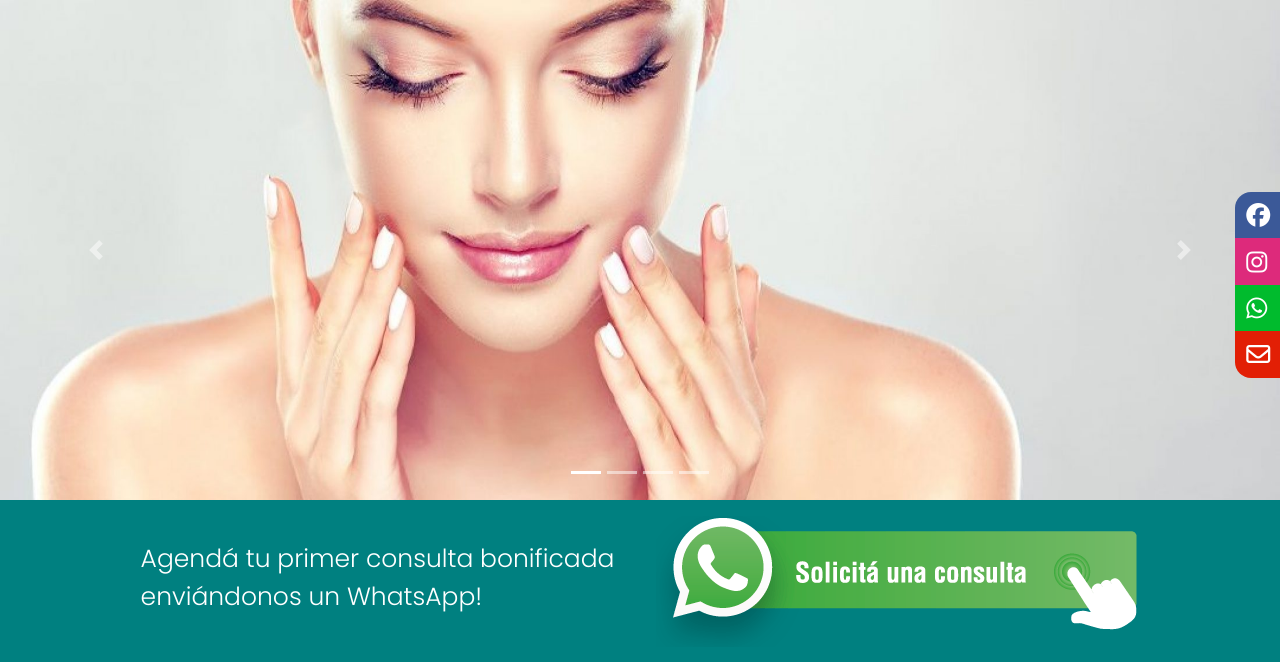
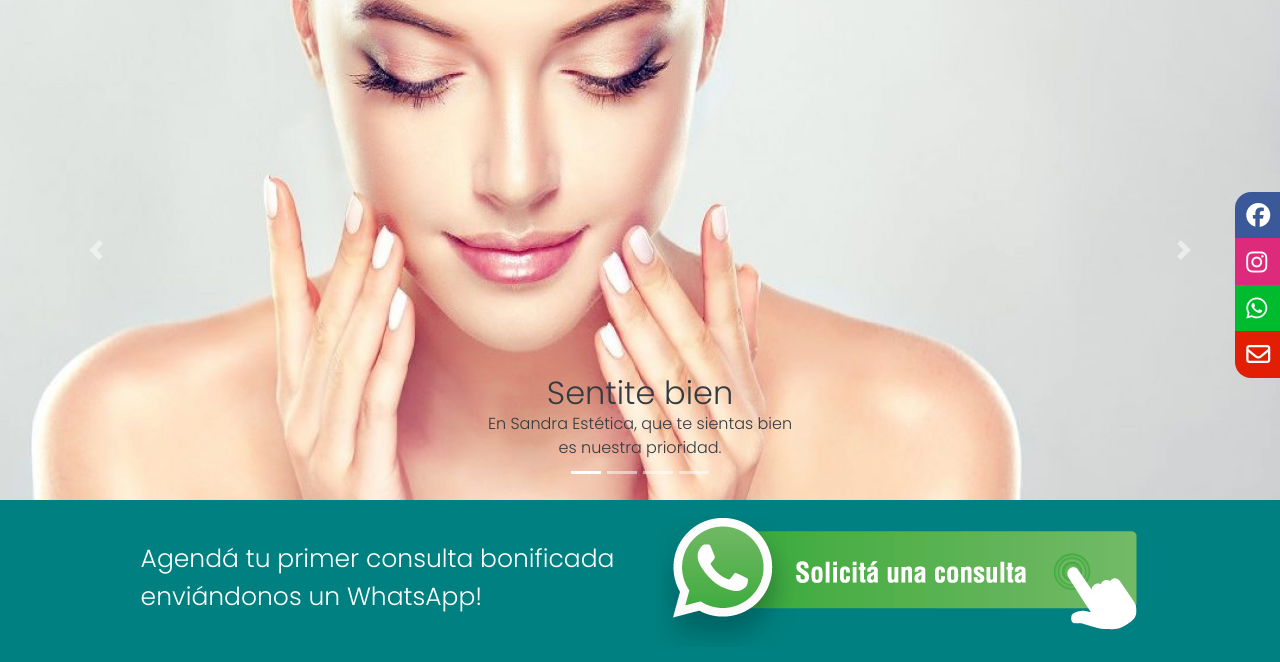
Before and after one commit to Ramiro-Garcia/UTN-ProyectoFinal, a PHP site: page / in a window 1280 px wide. Shown: the part 88-750 px from the top of the page. Run offline with PHP 8.4, Linux system fonts and the light colour scheme; some libraries are stand-ins or nearby versions.

Commit message:
Actualización del index.php
Pequeña actualización en el carousel, ahora tiene texto.

```diff
--- a/index.php
+++ b/index.php
@@ -34,7 +34,6 @@
 <?php
     include "socialBar.php";
 ?>
-
 <div id="myCarousel" class="carousel slide d-none d-lg-block " data-ride="carousel">
     <ol class="carousel-indicators">
         <li data-target="#myCarousel" data-slide-to="0" class="active"></li>
@@ -45,15 +44,31 @@
     <div class="carousel-inner">
         <div class="carousel-item active">
             <img class="d-block w-100 imgCarousel" height="650px" src="img/carousel1.jpg">
+            <div class="carousel-caption textCarousel1">
+                <h2 class="text-dark m-0"><a class="text-dark" href="#">Sentite bien</a></h2>
+                <p class="text-dark m-0">En Sandra Estética, que te sientas bien <br> es nuestra prioridad.</p>
+            </div>
         </div>
         <div class="carousel-item">
             <img class="d-block w-100 imgCarousel" height="650px" src="img/carousel2.jpg">
+            <div class="carousel-caption textCarousel2">
+                <h2 class="text-dark m-0"><a class="text-dark" href="#">Masajes relajantes</a></h2>
+                <p class="text-dark m-0">Disfrutá de uno de los masajes más solicitados! </p>
+            </div>
         </div>
         <div class="carousel-item">
             <img class="d-block w-100 imgCarousel" height="650px" src="img/carousel3.jpg">
+            <div class="carousel-caption textCarousel3">
+                <h2 class="m-0"><a class="text-white" href="peeling.php">Peeling</a></h2>
+                <p class="m-0">Cuidá la piel de tu cara</p>
+            </div>
         </div>
         <div class="carousel-item">
             <img class="d-block w-100 imgCarousel" height="650px" src="img/carousel4.jpg">
+            <div class="carousel-caption textCarousel4">
+                <h2 class="m-0"><a class="text-white" href="#">Masajes descontracturantes</a></h2>
+                <p class="m-0">Dejá de sentir dolores en tu espalda</p>
+            </div>
         </div>
     </div>
 
```
